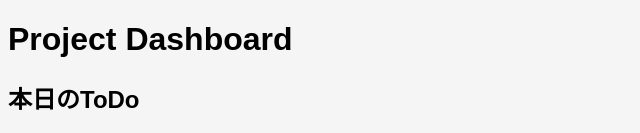
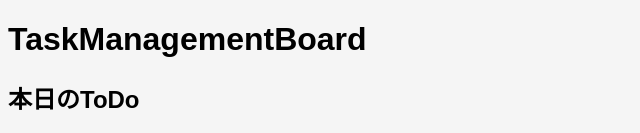
Before and after one commit to nasyos/taskdashuboard, a Next.js app: page / in a window 1280 px wide. Shown: the top 133 px of the page, without its empty margins (0-640 px from the left). Built offline with nearby package versions, Linux system fonts and the light colour scheme; no server answers; the database is empty.

Commit message:
Refactor: ProjectDashboard を TaskManagementBoard にリネーム
- コンポーネント名を変更
- ファイル名を変更 (ProjectDashboard.jsx → TaskManagementBoard.jsx)
- インポート文を更新
- 画面タイトルを更新

```diff
--- a/components/ProjectDashboard.jsx
+++ b/components/TaskManagementBoard.jsx
@@ -2,7 +2,7 @@ import React, { useState, useEffect } from 'react';
 import { Plus, Edit2, Trash2, Check, X, Calendar, AlertCircle, ChevronDown, ChevronUp, Loader } from 'lucide-react';
 import { supabase } from '../lib/supabaseClient';
 
-const ProjectDashboard = () => {
+const TaskManagementBoard = () => {
   const [projects, setProjects] = useState([]);
   const [selectedProject, setSelectedProject] = useState(null);
   const [filterStatus, setFilterStatus] = useState('all');
@@ -1013,4 +1013,4 @@ const ProjectDashboard = () => {
   );
 };
 
-export default ProjectDashboard;
+export default TaskManagementBoard;
--- a/pages/index.js
+++ b/pages/index.js
@@ -1,4 +1,4 @@
-import ProjectDashboard from '../components/ProjectDashboard'
+import TaskManagementBoard from '../components/TaskManagementBoard'
 import DailyTodo from '../components/DailyTodo'
 
 export default function Home() {
@@ -6,7 +6,7 @@ export default function Home() {
     <div className="min-h-screen bg-gray-100">
       <div className="max-w-7xl mx-auto p-6 md:p-8">
         <h1 className="text-3xl font-bold text-gray-800 mb-6">
-          Project Dashboard
+          TaskManagementBoard
         </h1>
 
         {/* 本日のToDo */}
@@ -15,7 +15,7 @@ export default function Home() {
         </div>
 
         {/* プロジェクト管理 */}
-        <ProjectDashboard />
+        <TaskManagementBoard />
       </div>
     </div>
   )
```
